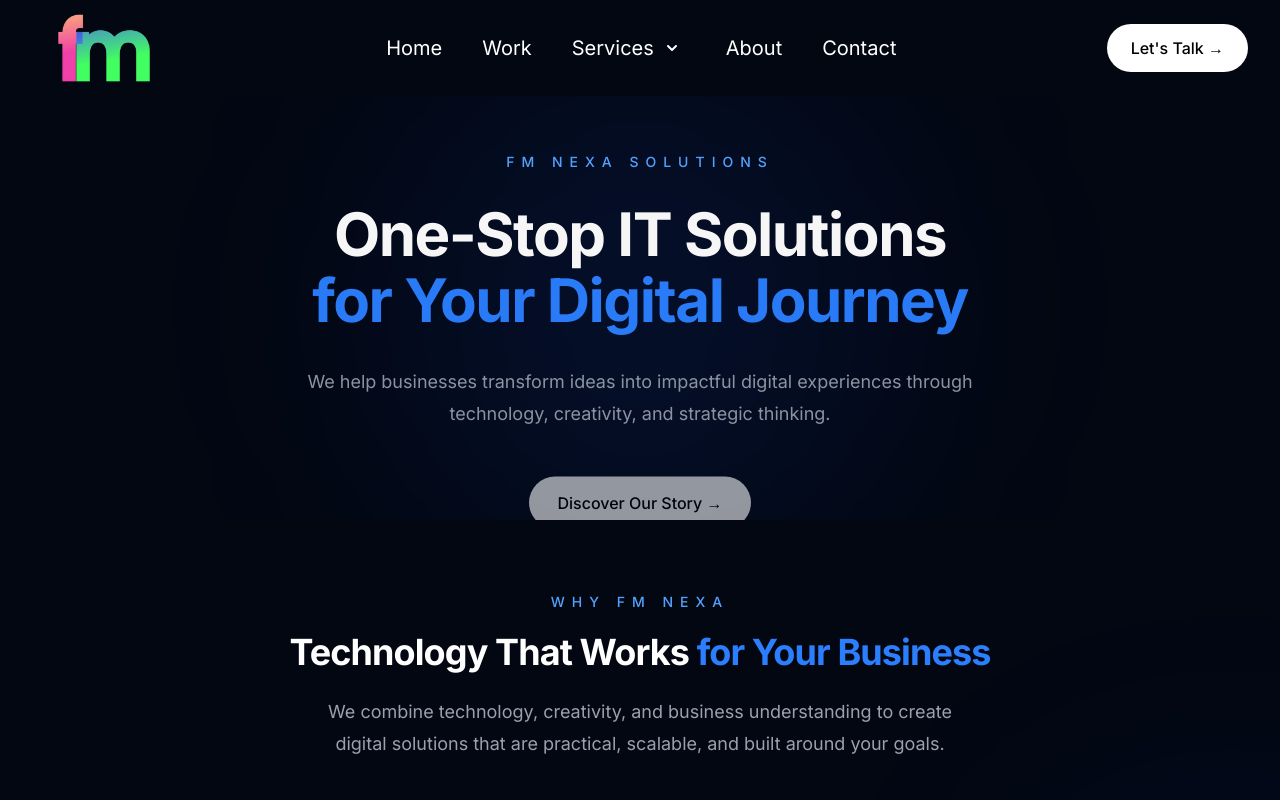
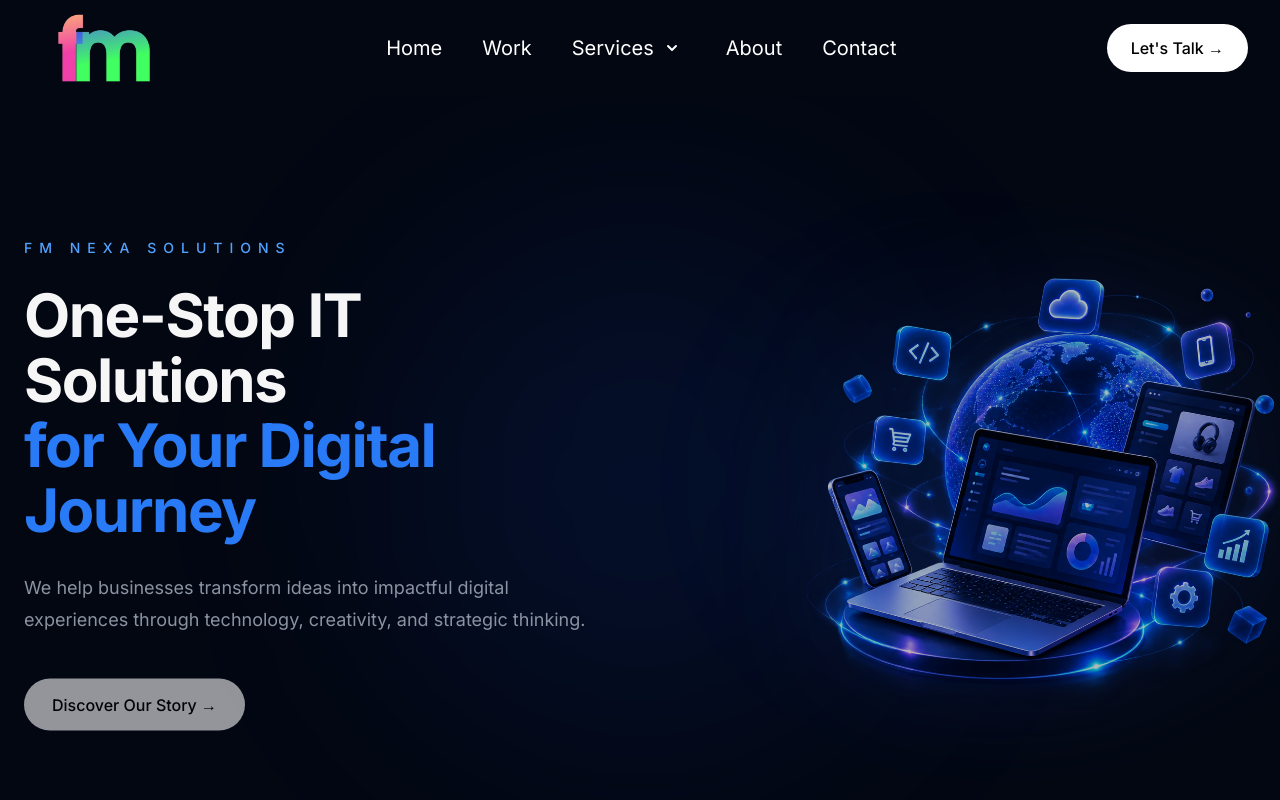
Before and after one commit to FMNexaITSolutions/fmnexa-website, a React (Vite) app: page / in a window 1280 px wide. Shown: the top 800 px of the page. Built offline with nearby package versions, Linux system fonts and the light colour scheme.

Commit message:
Final home page

```diff
--- a/src/Components/ContactHero/index.jsx
+++ b/src/Components/ContactHero/index.jsx
@@ -25,9 +25,7 @@
             delay: .2,
             duration: .8,
           }}
-          className="text-5xl font-bold leading-tight md:text-5xl"
-          style={{ fontFamily: "Space Grotesk" }}
-        >
+          className="text-5xl font-bold leading-tight md:text-4xl">
           Let's Build Your
           <br />
           Next Digital Experience.
--- a/src/Components/HomeIntro/index.jsx
+++ b/src/Components/HomeIntro/index.jsx
@@ -1,18 +1,19 @@
 import { motion } from "framer-motion";
 import { Link } from "react-router-dom";
+import techHero from "../../assets/homebanner.png";
 
 export default function HomeIntro() {
   return (
     <section
       className="
         relative
-        flex
-        min-h--[calc(100vh-80px)]
-        items-center
+        min-h-[calc(100vh-80px)]
         overflow-hidden
         bg-[#030712]
-        px-6 pt-14
+        px-6
+        py-15
         text-white
+        lg:py-16
       "
     >
 
@@ -38,10 +39,25 @@
           relative
           z-10
           mx-auto
-          max-w-6xl
-          text-center
+          flex
+          min-h-[calc(100vh-160px)]
+          max-w-7xl
+          items-center
         "
       >
+
+        <div
+          className="
+            grid
+            w-full
+            items-center
+            gap-12
+            lg:grid-cols-2
+            lg:gap-2
+          "
+        >
+
+          <div className="text-center lg:text-left">
 
             {/* Small Label */}
 
@@ -71,18 +87,18 @@
                 delay: 0.1,
               }}
               className="
-            mx-auto
-            mt-7
-            max-w-5xl
+                mt-6
                 text-5xl
                 font-bold
-            leading-[1.1]
+                leading-[1.08]
                 tracking-tight
                 md:text-6xl
                 lg:text-6xl
+                xl:text-6xl
               "
             >
               One-Stop IT Solutions
+
               <br />
 
               <span className="text-blue-500">
@@ -102,21 +118,19 @@
               }}
               className="
                 mx-auto
-            mt-8
-            max-w-2xl
+                mt-7
+                max-w-xl
                 text-base
                 leading-8
                 text-gray-400
                 md:text-lg
+                lg:mx-0
               "
             >
               We help businesses transform ideas into impactful
               digital experiences through technology, creativity,
               and strategic thinking.
             </motion.p>
-
-
-
 
 
             {/* Button */}
@@ -129,9 +143,10 @@
                 delay: 0.5,
               }}
               className="
-            mt-10
+                mt-9
                 flex
                 justify-center
+                lg:justify-start
               "
             >
               <Link
@@ -156,6 +171,66 @@
             </motion.div>
 
           </div>
+
+     <motion.div
+  initial={{ opacity: 0, scale: 0.92 }}
+  animate={{ opacity: 1, scale: 1 }}
+  transition={{
+    duration: 1,
+    delay: 0.25,
+    ease: "easeOut",
+  }}
+  className="
+    relative
+    flex
+    items-center
+    justify-center
+  "
+>
+  {/* Animated Glow */}
+
+  <motion.div
+    animate={{
+      opacity: [0.25, 0.45, 0.25],
+      scale: [0.95, 1.05, 0.95],
+    }}
+    transition={{
+      duration: 4,
+      repeat: Infinity,
+      ease: "easeInOut",
+    }}
+    className="
+      pointer-events-none
+      absolute
+      h-[420px]
+      w-[420px]
+      rounded-full
+      bg-blue-600/20
+      blur-[100px]
+    "
+  />
+
+  {/* Hero Image */}
+
+  <motion.img
+    src={techHero}
+    alt="Digital technology solutions"
+    className="
+      relative
+      z-10
+      w-full
+      max-w-[700px]
+      scale-130 -translate-x-12
+      object-contain
+      drop-shadow-[0_0_45px_rgba(37,99,235,.18)]
+    "
+  />
+</motion.div>
+
+        </div>
+
+      </div>
+
     </section>
   );
 }
--- a/src/Pages/Work/index.jsx
+++ b/src/Pages/Work/index.jsx
@@ -3,7 +3,6 @@
 
 import Navbar from "../../Components/Navbar";
 import runnerSpikes from "../../assets/runnerspikes.png";
-import oodleswok from "../../assets/oodles.png";
 
 export default function Work() {
   return (
```
Also changed, not shown: src/assets/homebanner.png (added), src/assets/oodles.png (deleted). Lines whose indentation alone changed are shown as unchanged.
